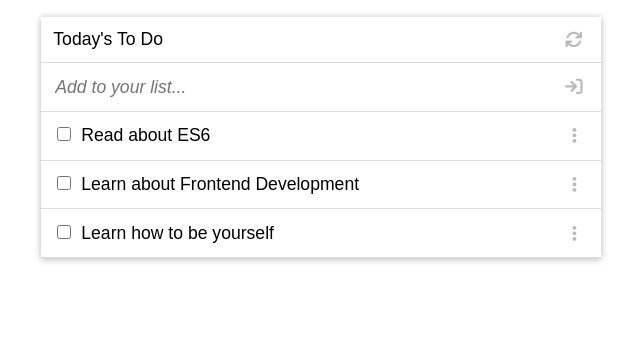
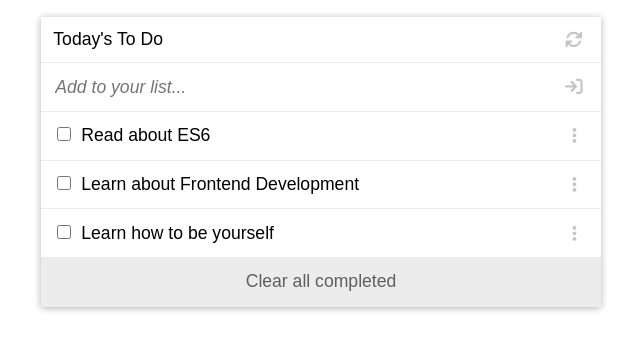
Before and after one commit to Rysth/ES6-To-Do-List, a website built with webpack: page src/index.html in a window 1280 px wide. Shown: the part 51-402 px from the top of the page, without its empty margins (319-959 px from the left). Built offline with nearby package versions, Linux system fonts and the light colour scheme.

Commit message:
Finished CSS design.

```diff
--- a/src/index.html
+++ b/src/index.html
@@ -23,7 +23,7 @@
           <form class="form box-shadow-1">
             <div class="form-item item-flex">
               <label class="form-label">Today's To Do</label>
-              <button class="btn" type="reset" id="btn-reset">
+              <button class="btn btn-icon" type="reset" id="btn-reset">
                 <i class="fa fa-refresh" aria-hidden="true"></i>
               </button>
             </div>
@@ -37,7 +37,7 @@
                 aria-label="New task input"
                 required
               />
-              <button class="btn" type="submit">
+              <button class="btn btn-icon" type="submit">
                 <i class="fas fa-sign-in"></i>
               </button>
             </div>
--- a/src/index.js
+++ b/src/index.js
@@ -29,13 +29,19 @@ const traverseTasks = () => {
             <input class="form-check" type="checkbox" name="todo-input-${index}" id="todo-input-${index}" />
             <input class="form-input todo-input" type="text" value="${childNode.description}" />
           </div>
-           <button class="btn btn-dots" type="button"><i class="fas fa-ellipsis-v"></i></button>
+           <button class="btn btn-icon btn-dots" type="button"><i class="fas fa-ellipsis-v"></i></button>
         </li>
     `;
     })
     .join('');
 
-  todoList.innerHTML = contentHTML;
+  const clearButton = `
+        <li class="todo-item bg-white-off" >
+           <button id="btn-clear" class="btn btn-clear color-gray w-100 text-center" type="button">Clear all completed</button>
+        </li>
+  `;
+
+  todoList.innerHTML = contentHTML + clearButton;
 };
 
 traverseTasks();
--- a/src/styles.css
+++ b/src/styles.css
@@ -1,6 +1,8 @@
 :root {
-  --CL-white-off: #dbdbdb;
-  --CL-gray-off: #b9b9b9;
+  --CL-black: #000000;
+  --CL-gray: #5f5f5f;
+  --CL-white-off: #ececec;
+  --CL-gray-off: #c4c4c4;
   --CL-yellow-off: #faf8a3;
 }
 
@@ -53,14 +55,27 @@ body {
   align-items: center;
 }
 
+/* Widths */
+
+.w-100 {
+  width: 100%;
+}
+
 /* Buttons */
 
 .btn {
-  display: grid;
   border: none;
   background-color: transparent;
   cursor: pointer;
   color: var(--CL-gray-off);
+}
+
+.btn-icon {
+  display: grid;
+}
+
+.btn:hover > i {
+  color: var(--CL-black);
 }
 
 .btn-dots {
@@ -69,6 +84,11 @@ body {
 
 .btn-reset {
   animation: spin 0.5s linear;
+}
+
+.btn-clear:hover {
+  color: var(--CL-black);
+  text-decoration: underline;
 }
 
 @keyframes spin {
@@ -121,8 +141,22 @@ body {
   overflow: hidden;
 }
 
+/* Backgrounds & Colors*/
+
 .bg-yellow {
   background-color: var(--CL-yellow-off);
+}
+
+.bg-gray-off {
+  background-color: var(--CL-gray-off);
+}
+
+.bg-white-off {
+  background-color: var(--CL-white-off);
+}
+
+.color-gray {
+  color: var(--CL-gray);
 }
 
 @media (min-width: 768px) {
```
